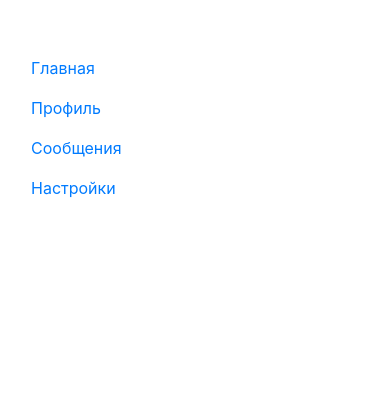
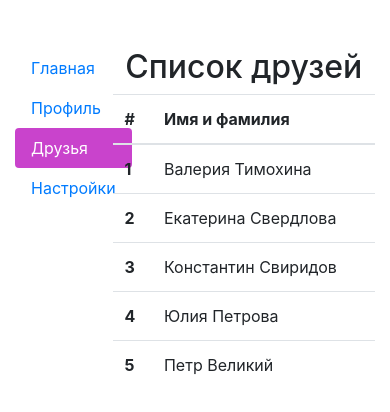
Before and after one commit to FioElena/209-app, a React (Create React App) app: page /friends in a window 390 px wide. Shown: the top 412 px of the page. Built offline with nearby package versions, Linux system fonts and the light colour scheme.

Commit message:
addUsers

```diff
--- a/src/App.jsx
+++ b/src/App.jsx
@@ -2,10 +2,10 @@ import { NavLink, Route, Routes } from "react-router-dom";
 import "./App.css";
 import { Main } from "./components/Main";
 import { Profile } from "./components/Profile";
-import { Messages } from "./components/Messages";
+import { Friends } from "./components/Friends";
 import { Settings } from "./components/Settings";
 
-function App() {
+function App(props) {
   return (
     <div className="container mt-5">
       <div className="row">
@@ -28,9 +28,9 @@ function App() {
             </NavLink>
             <NavLink
               className="nav-link"
-              to="messages"
+              to="friends"
             >
-              Сообщения
+              Друзья
             </NavLink>
             <NavLink
               className="nav-link"
@@ -43,8 +43,8 @@ function App() {
         <div className="col-9">
           <Routes>
             <Route path="/" element={<Main />} />
-            <Route path="/profile" element={<Profile />} />
-            <Route path="/messages" element={<Messages />} />
+            <Route path="/profile" element={<Profile function={props.function.key_getUser}/>} />
+            <Route path="/friends" element={<Friends function={props.function.key_getUsers}/>} />
             <Route path="/settings" element={<Settings />} />
           </Routes>
         </div>
--- /dev/null
+++ b/src/components/Friends.jsx
@@ -0,0 +1,39 @@
+const TableRow = (props) => {
+    return (
+        <tr>
+            <th scope="row">{props.index+1}</th>
+            <td>{props.name} {props.lastname}</td>
+        </tr>
+
+    )
+}
+
+export const Friends = (props) => {
+    let users = props.function();
+    console.log(Object.keys(users));
+    let usersCount = Object.keys(users).length;
+    let userRow = [];
+    for (let i = 0; i < usersCount; i++) {
+        userRow.push(<TableRow index={i} key={i} name={users[i].name} lastname={users[i].lastname} />)
+    }
+    return (
+        <>
+            <h2 className="text-center">Список друзей</h2>
+            <div className="row">
+                <div className="col-12 mx-auto">
+                    <table className="table table-border">
+                        <thead>
+                            <tr>
+                                <th scope="col">#</th>
+                                <th scope="col">Имя и фамилия</th>
+                            </tr>
+                        </thead>
+                        <tbody>
+                            {userRow}
+                        </tbody>
+                    </table>
+                </div>
+            </div>
+        </>
+    );
+};
--- a/src/components/Messages.jsx
+++ /dev/null
@@ -1,3 +0,0 @@
-export const Messages = () => {
-    return <h2>Страница сообщений</h2>;
-}
--- a/src/components/Profile.jsx
+++ b/src/components/Profile.jsx
@@ -1,3 +1,22 @@
-export const Profile = () => {
-    return <h2>Страница профиля</h2>;
+import styles from "./Profile.module.css"
+
+export const Profile = (props) => {
+    let user = props.function();
+    console.log(user);
+
+    return (
+        <div className="row">
+            <div className="col-md-4">
+                <img src={user.avatar} alt="" width="100%" />
+            </div>
+            <div className="col-md-8">
+                <h2 className={styles.id}>Id: <span>{user.id}</span> </h2>
+                <h3 className={styles.name}>Фамилия и имя: <span>{user.lastname} {user.name}</span> </h3>
+                <h3 className={styles.email}>Email: <span>{user.email}</span> </h3>
+                <p className={styles.about}>{user.about}
+                </p>
+                <button style={{backgroundColor: "green", pdding: "5px", borderRadius: "4px"}}>Отправить</button>
+            </div>
+        </div>
+    )
 }
--- /dev/null
+++ b/src/components/Profile.module.css
@@ -0,0 +1,18 @@
+.id {
+    font-weight: bold;
+    color: red;
+}
+.id span {
+    font-size: 2.2rem;
+    color: orangered;
+}
+.name {
+color: coral;
+}
+.email {
+font-style: italic;
+}
+.about {
+font-size: 1.2rem;
+color: blanchedalmond;
+}
--- a/src/index.css
+++ b/src/index.css
@@ -11,3 +11,7 @@ code {
   font-family: source-code-pro, Menlo, Monaco, Consolas, 'Courier New',
     monospace;
 }
+.nav-pills .nav-link.active, .nav-pills .show>.nav-link {
+
+  background-color: #c943cc;
+}
--- a/src/index.js
+++ b/src/index.js
@@ -3,18 +3,13 @@ import ReactDOM from 'react-dom/client';
 import './index.css';
 import App from './App';
 import { BrowserRouter } from 'react-router-dom';
-//import reportWebVitals from './reportWebVitals';
+import { getUser, getUsers } from './state';
 
 const root = ReactDOM.createRoot(document.getElementById('root'));
 root.render(
   <BrowserRouter>
   <React.StrictMode>
-    <App />
+    <App function={{key_getUser: getUser, key_getUsers: getUsers}} />
   </React.StrictMode>
   </BrowserRouter>
 );
-
-// If you want to start measuring performance in your app, pass a function
-// to log results (for example: reportWebVitals(console.log))
-// or send to an analytics endpoint. Learn more: https://bit.ly/CRA-vitals
-//reportWebVitals();
--- /dev/null
+++ b/src/state.jsx
@@ -0,0 +1,24 @@
+const user = {
+    id: "1",
+    name: "Иван",
+    lastname: "Иванов",
+    email: "ivan@ya.ru",
+    avatar: "https://images.unsplash.com/photo-1535713875002-d1d0cf377fde?ixlib=rb-4.0.3&ixid=M3wxMjA3fDB8MHxzZWFyY2h8M3x8dXNlcnxlbnwwfHwwfHx8MA%3D%3D&w=300&q=80",
+    about: "Тут я рассказываю о себе, своих увлечениях ..."
+};
+
+const users = {
+0: {name: "Валерия", lastname: "Тимохина"},
+1: {name: "Екатерина", lastname: "Свердлова"},
+2: {name: "Константин", lastname: "Свиридов"},
+3: {name: "Юлия", lastname: "Петрова"},
+4: {name: "Петр", lastname: "Великий"},
+}
+
+export function getUser() {
+    return user;
+}
+
+export function getUsers() {
+    return users;
+}
```
